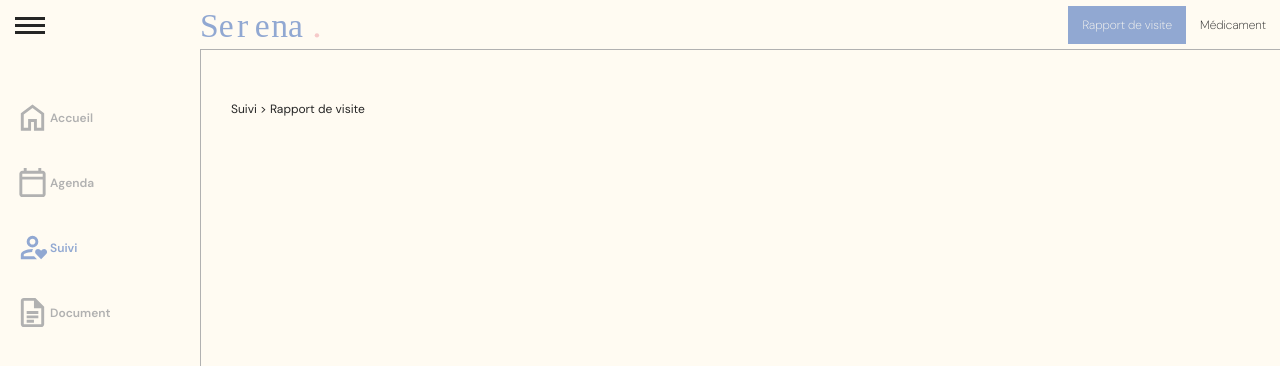
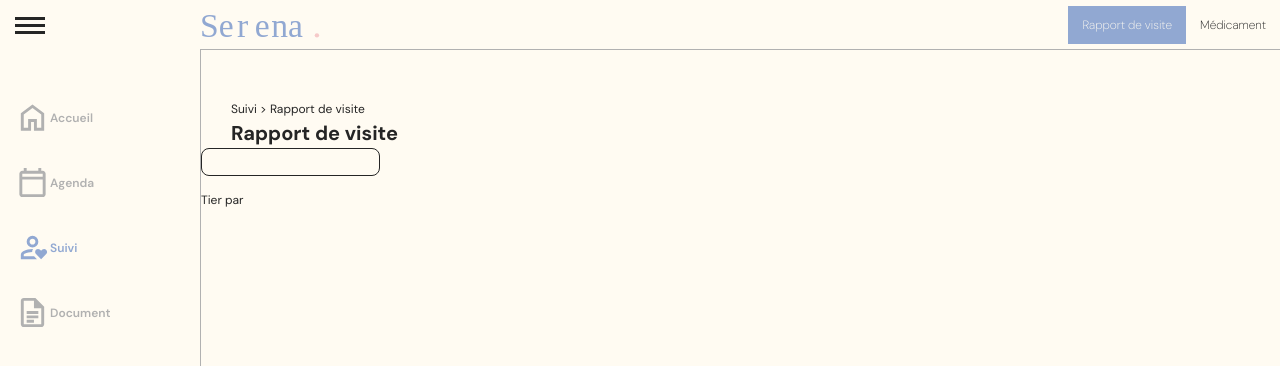
Before and after one commit to Nth-C/serena, a React (Vite) app in the folder frontend/: page /suivi/visit_report in a window 1280 px wide. Shown: the top 366 px of the page. Built offline with nearby package versions, Linux system fonts and the light colour scheme; the HTML template or start-up script is replaced by a standard one.

Commit message:
modification suivi groupe

```diff
--- a/frontend/src/pages/AcceSuivi.jsx
+++ b/frontend/src/pages/AcceSuivi.jsx
@@ -101,7 +101,7 @@ function AcceSuivi() {
             <button className="simple fill"  onClick={toggleNewSuvi}>Creer un nouveau suivi</button>
             {message && <p className="success-msg">{message}</p>}
 
-            <Slide title={"Ajouter un médicament"} isOpen={isNewSuiviOpen} onClickNewMedecine={toggleNewSuvi}>
+            <Slide title={"Créer un nouveau suivi"} isOpen={isNewSuiviOpen} onClickNewMedecine={toggleNewSuvi}>
 
                 <form onSubmit={handleSubmit}>
                     <div>
@@ -117,7 +117,7 @@ function AcceSuivi() {
                         <textarea name="description" value={formData.description} onChange={handleChange} required></textarea>
                     </div>
                     <div>
-                        <button type="submit">Créer</button>
+                        <button type="submit" className="simple fill">Créer</button>
                     </div>
                 </form>
             </Slide>
--- a/frontend/src/pages/VisitReport.jsx
+++ b/frontend/src/pages/VisitReport.jsx
@@ -4,7 +4,15 @@ function LastVisitReport() {
 
   return (
     <div className="last_visit_report">
+      <h1>Rapport de visite</h1>
 
+      <div>
+        <input type="search" />
+        <div>
+          <img src="" alt="" />
+          <p>Tier par</p>
+        </div>
+      </div>
     </div>
   )
 }
```
